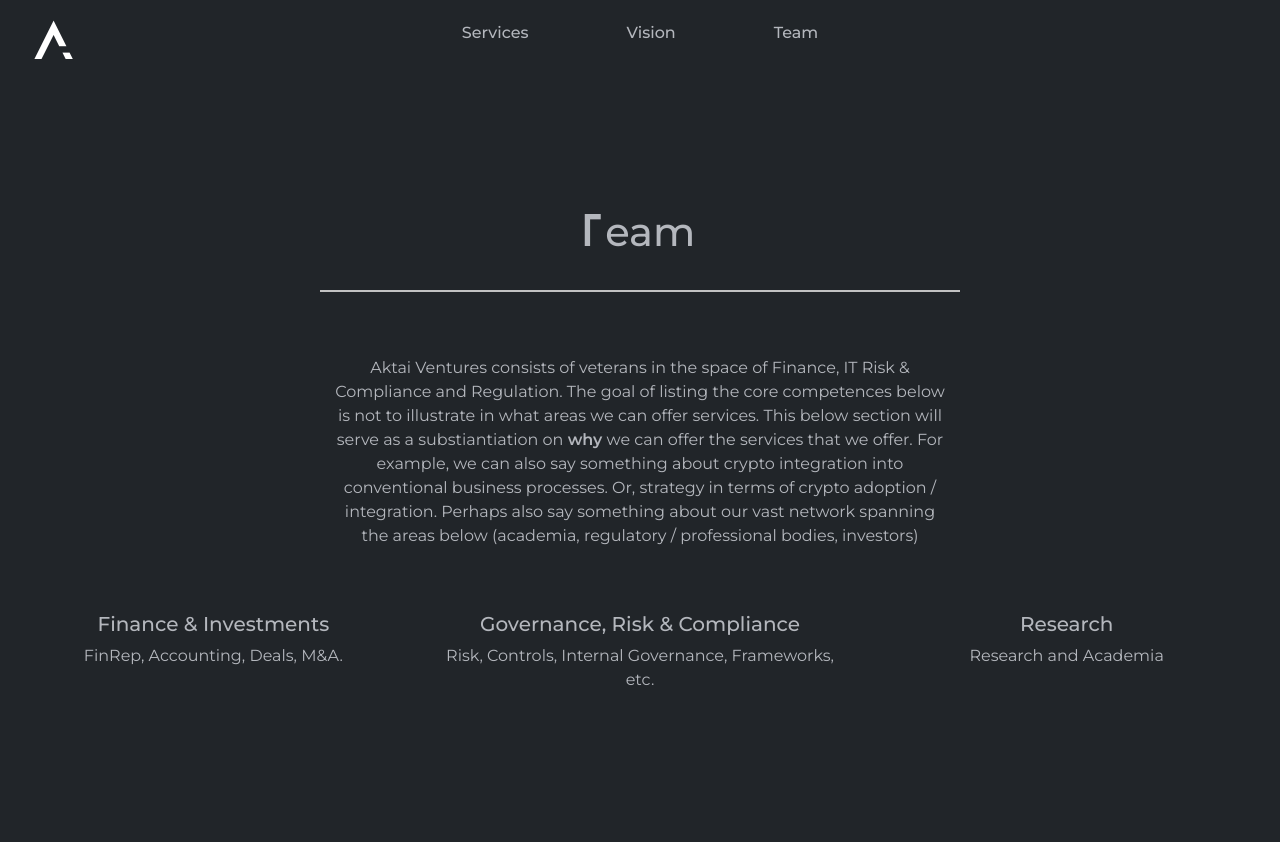
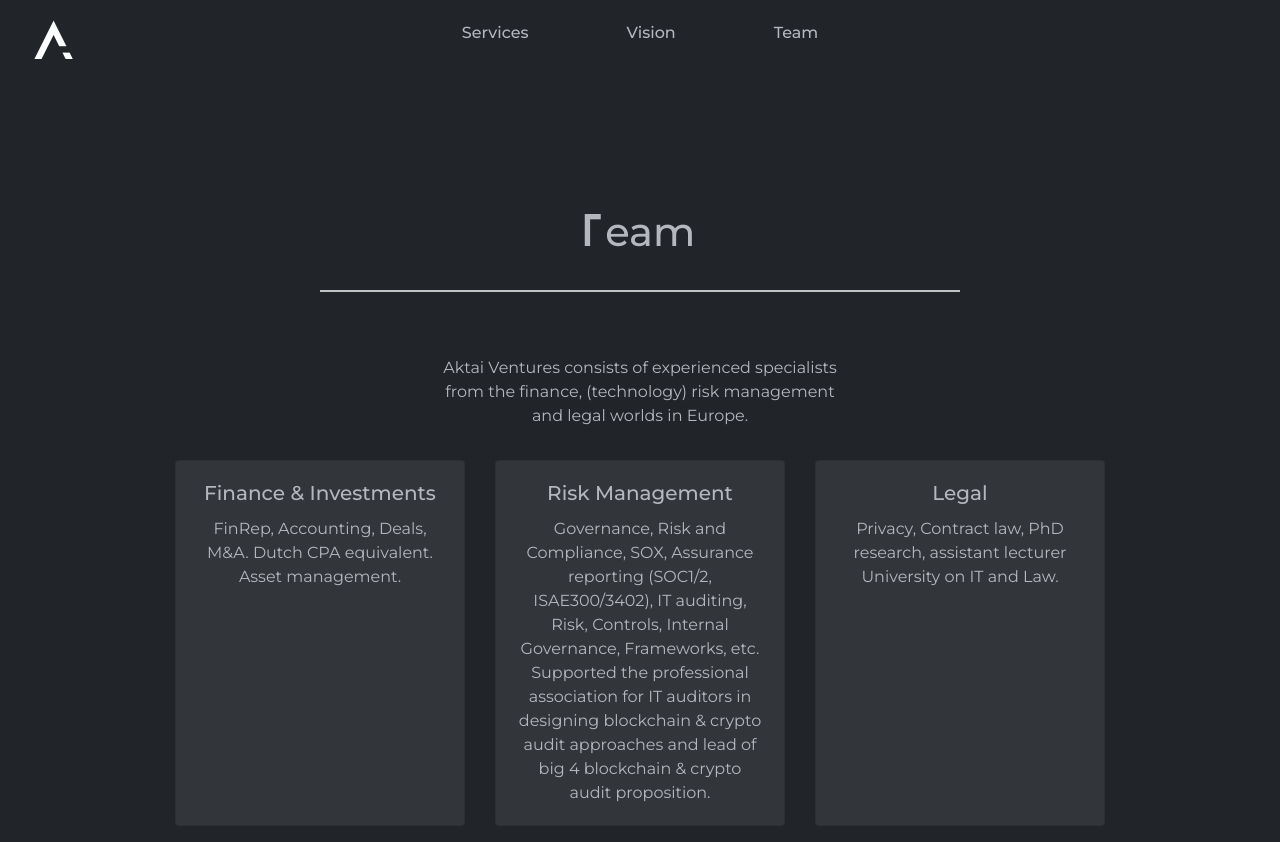
Before and after one commit to STV038/STV038.github.io-aktai, a React (Create React App) app: page /team in a window 1280 px wide. Before the commit the page ends 800 px from the top, so only its background shows below. Built offline with nearby package versions, Linux system fonts and the light colour scheme.

Commit message:
worked on content

```diff
--- a/src/App.scss
+++ b/src/App.scss
@@ -61,6 +61,16 @@
   font-weight: 500;
 }
 
+ul {
+  margin-block-start: 1rem;
+  padding-inline-start: 2rem;
+}
+
+li {
+  list-style-type: circle;
+  margin-bottom: 1rem;
+}
+
 .aktai-title {
   padding-top: 13rem;
 }
@@ -70,15 +80,29 @@
   text-align: center;
 }
 
+.expand-card {
+  cursor: pointer;
+  display: flex;
+  flex-direction: row;
+  justify-content: space-between;
+}
+
+.match-height {
+  .card {
+    height: calc(100%);
+  }
+}
+
 // main {
 //   margin-top: 5rem;
 // }
 
-// @media (min-width: 768px) {
-//   .main-header {
-//     justify-content: space-between;
-//   }
-// }
+@media (min-width: 768px) {
+  ul {
+    padding-inline-end: 10rem;
+  }
+}
+
 .content-position {
   padding-top: 13rem;
 }
--- a/src/components/Services.js
+++ b/src/components/Services.js
@@ -1,9 +1,19 @@
 import * as React from 'react';
-import { Row, Col, Card, CardTitle, CardText } from 'reactstrap';
+import { useState } from 'react';
+import {
+  Row,
+  Col,
+  Card,
+  CardTitle,
+  CardText,
+  Collapse,
+} from 'reactstrap';
 import { Transition } from 'react-transition-group';
 
 import { FontAwesomeIcon } from '@fortawesome/react-fontawesome';
 import { faChessKnight } from '@fortawesome/free-solid-svg-icons';
+import { faChevronDown } from '@fortawesome/free-solid-svg-icons';
+import { faChevronUp } from '@fortawesome/free-solid-svg-icons';
 
 import '../assets/transition.scss';
 
@@ -25,6 +35,12 @@
 
 // <FontAwesomeIcon icon={faChessKnight} size="3x" id="icon" />;
 const Services = () => {
+  const [isOpen1, setIsOpen1] = useState(false);
+  const toggle1 = () => setIsOpen1(!isOpen1);
+
+  const [isOpen2, setIsOpen2] = useState(false);
+  const toggle2 = () => setIsOpen2(!isOpen2);
+
   return (
     <div>
       <Transition in={true} appear={true} timeout={200}>
@@ -103,21 +119,72 @@
             <Row className="justify-content-center">
               <Col sm="12" lg="4" className="pb-3">
                 <Card body>
-                  <CardTitle tag="h5">Strategy, maturity</CardTitle>
-                  <CardText>
-                    Business Process, integration, etc. Control
-                    frameworks etc.
-                  </CardText>
+                  <CardTitle
+                    onClick={toggle1}
+                    tag="h5"
+                    className="expand-card"
+                  >
+                    <div>Strategy, maturity</div>
+                    <FontAwesomeIcon icon={faChevronDown} id="icon" />
+                  </CardTitle>
+                  <Collapse isOpen={isOpen1}>
+                    <CardText>
+                      Business Process, integration, etc. Control
+                      frameworks etc.
+                    </CardText>
+                  </Collapse>
                 </Card>
               </Col>
               <Col sm="12" lg="4">
                 <Card body>
-                  <CardTitle tag="h5">
-                    Regulation, Compliance & Tax
+                  <CardTitle
+                    tag="h5"
+                    onClick={toggle2}
+                    className="expand-card"
+                  >
+                    <div>Legal</div>
+                    <FontAwesomeIcon icon={faChevronDown} id="icon" />
                   </CardTitle>
+                  <Collapse isOpen={isOpen2}>
+                    <CardText>
+                      The regulatory and technological landscape
+                      surrounding crypto assets and blockchain is
+                      ambigious, moving fast and still maturing.
+                      Governments are struggling to interpret the
+                      implications of this space, which means that
+                      regulations surrounding the development and use
+                      of decentralized technologies is still
+                      developing. Operating in such a world comes with
+                      multiple challenges, as future regulation might
+                      impact your business or governance model. We can
+                      help you face these challenges so that you may
+                      comply with current and future regulations and
+                      best practices.
+                      <ul>
+                        <li>
+                          Streamlining a business plan in light of the
+                          relevant legal frameworks
+                        </li>
+                        <li>
+                          Preemptively identifying legal risks and
+                          help you address these
+                        </li>
+                        <li>
+                          Design and implement best practices to meet
+                          regulatory compliance.
+                        </li>
+                      </ul>
+                    </CardText>
+                  </Collapse>
+                </Card>
+
+                <Card body>
+                  <CardTitle tag="h5">Research</CardTitle>
                   <CardText>
-                    Some stuff about auditing, financial reporting,
-                    financials, etc.
+                    PhD research on smart contracts and comparative
+                    contract law. Research on Information Risk
+                    Management approaches for multi-party consensus
+                    machines.
                   </CardText>
                 </Card>
               </Col>
--- a/src/components/Team.js
+++ b/src/components/Team.js
@@ -1,5 +1,5 @@
 import * as React from 'react';
-import { Row, Col } from 'reactstrap';
+import { Row, Col, Card, CardTitle, CardText } from 'reactstrap';
 import { Transition } from 'react-transition-group';
 
 import '../assets/transition.scss';
@@ -41,40 +41,48 @@
               <hr className="new1" />
             </Row>
             <Row className="justify-content-center text-center">
-              <Col sm="12" lg="6">
+              <Col sm="12" lg="4">
                 <p className="mb-3">
-                  Aktai Ventures consists of veterans in the space of
-                  Finance, IT Risk & Compliance and Regulation. The
-                  goal of listing the core competences below is not to
-                  illustrate in what areas we can offer services. This
-                  below section will serve as a substiantiation on{' '}
-                  <strong>why</strong> we can offer the services that
-                  we offer. For example, we can also say something
-                  about crypto integration into conventional business
-                  processes. Or, strategy in terms of crypto adoption
-                  / integration. Perhaps also say something about our
-                  vast network spanning the areas below (academia,
-                  regulatory / professional bodies, investors)
+                  Aktai Ventures consists of experienced specialists
+                  from the finance, (technology) risk management and
+                  legal worlds in Europe.
                 </p>
               </Col>
             </Row>
-            <Row className="justify-content-center text-center">
-              <Col sm="12" lg="4" className="mt-5">
-                <h5>Finance & Investments</h5>
-                <p className=" mb-3">
-                  FinRep, Accounting, Deals, M&A.
-                </p>
+            <Row className="justify-content-center text-center match-height">
+              <Col sm="12" lg="3" className="pt-3 pb-3">
+                <Card body>
+                  <CardTitle tag="h5">
+                    Finance & Investments
+                  </CardTitle>
+                  <CardText>
+                    FinRep, Accounting, Deals, M&A. Dutch CPA
+                    equivalent. Asset management.
+                  </CardText>
+                </Card>
               </Col>
-              <Col sm="12" lg="4" className="mt-5">
-                <h5>Governance, Risk & Compliance</h5>
-                <p className=" mb-3">
-                  Risk, Controls, Internal Governance, Frameworks,
-                  etc.
-                </p>
+              <Col sm="12" lg="3" className="pt-3 pb-3">
+                <Card body>
+                  <CardTitle tag="h5">Risk Management</CardTitle>
+                  <CardText>
+                    Governance, Risk and Compliance, SOX, Assurance
+                    reporting (SOC1/2, ISAE300/3402), IT auditing,
+                    Risk, Controls, Internal Governance, Frameworks,
+                    etc. Supported the professional association for IT
+                    auditors in designing blockchain & crypto audit
+                    approaches and lead of big 4 blockchain & crypto
+                    audit proposition.
+                  </CardText>
+                </Card>
               </Col>
-              <Col sm="12" lg="4" className="mt-5">
-                <h5>Research</h5>
-                <p className=" mb-3">Research and Academia</p>
+              <Col sm="12" lg="3" className="pt-3 pb-3">
+                <Card body>
+                  <CardTitle tag="h5">Legal</CardTitle>
+                  <CardText>
+                    Privacy, Contract law, PhD research, assistant
+                    lecturer University on IT and Law.
+                  </CardText>
+                </Card>
               </Col>
             </Row>
           </div>
@@ -85,3 +93,27 @@
 };
 
 export default Team;
+
+// With a common passion and
+//                   expertise in crypto assets, the team has Aktai
+//                   Ventures consists of veterans from the Our team
+//                   consists of veterans from the finance and venture
+//                   capital worlds in Asia. Aktai Ventures consists of
+//                   veterans in the space of finance, IT and Aktai
+//                   Ventures consists of veterans in the space of
+//                   Finance, IT Risk & Compliance and Regulation. The
+//                   goal of listing the core competences below is not to
+//                   illustrate in what areas we can offer services. This
+//                   below section will serve as a substiantiation on{' '}
+//                   <strong>why</strong> we can offer the services that
+//                   we offer. For example, we can also say something
+//                   about crypto integration into conventional business
+//                   processes. Or, strategy in terms of crypto adoption
+//                   / integration. Perhaps also say something about our
+//                   vast network spanning the areas below (academia,
+//                   regulatory / professional bodies, investors). Our
+//                   team of specialists have extensive experience in the
+//                   blockchain space and bring a wide range of skills
+//                   including traditional finance, cyber security, data
+//                   science, system development life cycles, development
+//                   and process design to any project.
--- a/src/index.scss
+++ b/src/index.scss
@@ -11,6 +11,7 @@
   // font-family: Arial, Helvetica, sans-serif;
   -webkit-font-smoothing: antialiased;
   -moz-osx-font-smoothing: grayscale;
+  overflow-y: overlay;
 }
 
 // code {
```
